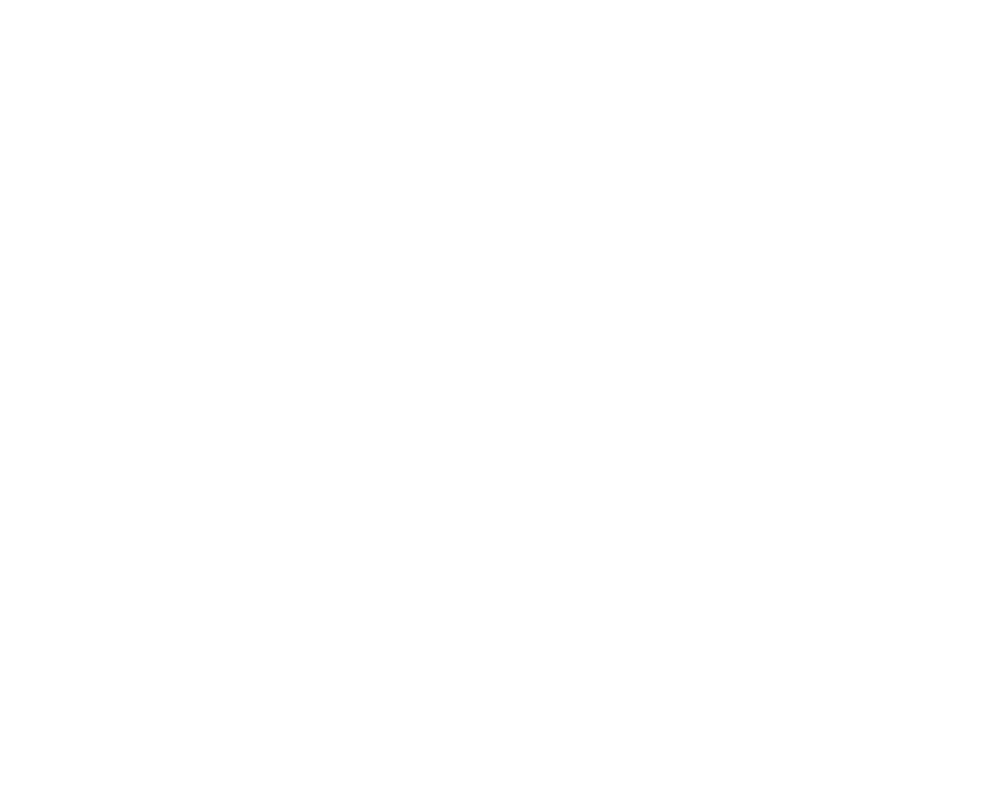
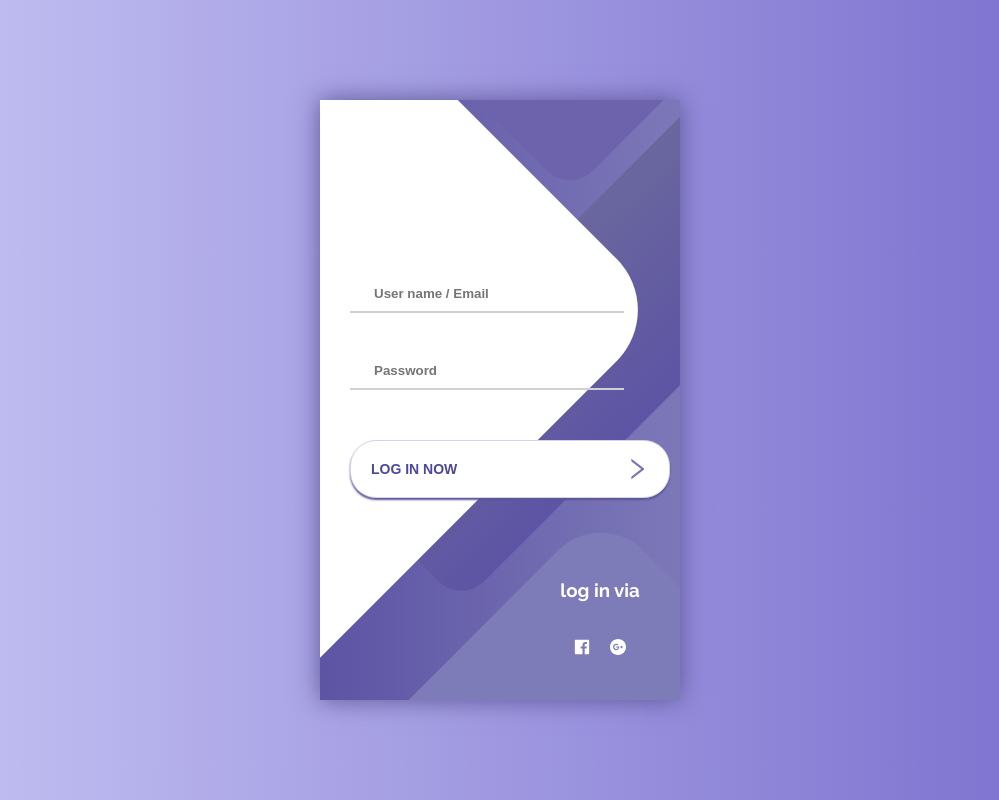
Before and after one commit to leduong290300/Message, a React (Create React App) app in the folder app/: page /login in a window 1280 px wide. Shown: the whole page, without its empty margins (140-1139 px from the left). Built offline with nearby package versions, Linux system fonts and the light colour scheme; no server answers.

Commit message:
Design-Login

```diff
--- a/app/src/App.js
+++ b/app/src/App.js
@@ -1,5 +1,24 @@
 import React from "react";
-
+import { BrowserRouter as Router, Switch, Route } from "react-router-dom";
+import * as ROUTER from "./Routes/index";
+import Login from "./Pages/Login/Login";
+import WindowChat from "./Pages/WindowChat/WindowChat";
+import AuthProvider from "./Context/AuthContext";
 export default function App() {
-  return <div></div>;
+  return (
+    <>
+      <Router>
+        <AuthProvider>
+          <Switch>
+            <Route path={ROUTER.LOGIN}>
+              <Login />
+            </Route>
+            <Route path={ROUTER.WINDOWCHAT}>
+              <WindowChat />
+            </Route>
+          </Switch>
+        </AuthProvider>
+      </Router>
+    </>
+  );
 }
--- /dev/null
+++ b/app/src/Components/LoginForm/LoginForm.css
@@ -0,0 +1,162 @@
+@import url("https://fonts.googleapis.com/css?family=Raleway:400,700");
+
+.container {
+  display: flex;
+  align-items: center;
+  justify-content: center;
+  min-height: 100vh;
+}
+
+.screen {
+  background: linear-gradient(90deg, #5d54a4, #7c78b8);
+  position: relative;
+  height: 600px;
+  width: 360px;
+  box-shadow: 0px 0px 24px #5c5696;
+}
+
+.screen__content {
+  z-index: 1;
+  position: relative;
+  height: 100%;
+}
+
+.screen__background {
+  position: absolute;
+  top: 0;
+  left: 0;
+  right: 0;
+  bottom: 0;
+  z-index: 0;
+  -webkit-clip-path: inset(0 0 0 0);
+  clip-path: inset(0 0 0 0);
+}
+
+.screen__background__shape {
+  transform: rotate(45deg);
+  position: absolute;
+}
+
+.screen__background__shape1 {
+  height: 520px;
+  width: 520px;
+  background: #fff;
+  top: -50px;
+  right: 120px;
+  border-radius: 0 72px 0 0;
+}
+
+.screen__background__shape2 {
+  height: 220px;
+  width: 220px;
+  background: #6c63ac;
+  top: -172px;
+  right: 0;
+  border-radius: 32px;
+}
+
+.screen__background__shape3 {
+  height: 540px;
+  width: 190px;
+  background: linear-gradient(270deg, #5d54a4, #6a679e);
+  top: -24px;
+  right: 0;
+  border-radius: 32px;
+}
+
+.screen__background__shape4 {
+  height: 400px;
+  width: 200px;
+  background: #7e7bb9;
+  top: 420px;
+  right: 50px;
+  border-radius: 60px;
+}
+
+.login {
+  width: 320px;
+  padding: 30px;
+  padding-top: 156px;
+}
+
+.login__field {
+  padding: 20px 0px;
+  position: relative;
+}
+
+.login__input {
+  border: none;
+  border-bottom: 2px solid #d1d1d4;
+  background: none;
+  padding: 10px;
+  padding-left: 24px;
+  font-weight: 700;
+  width: 75%;
+  transition: 0.2s;
+}
+
+.login__input:active,
+.login__input:focus,
+.login__input:hover {
+  outline: none;
+  border-bottom-color: #6a679e;
+}
+
+.login__submit {
+  background: #fff;
+  font-size: 14px;
+  margin-top: 30px;
+  padding: 16px 20px;
+  border-radius: 26px;
+  border: 1px solid #d4d3e8;
+  text-transform: uppercase;
+  font-weight: 700;
+  display: flex;
+  align-items: center;
+  width: 100%;
+  color: #4c489d;
+  box-shadow: 0px 2px 2px #5c5696;
+  cursor: pointer;
+  transition: 0.2s;
+}
+
+.login__submit:active,
+.login__submit:focus,
+.login__submit:hover {
+  border-color: #6a679e;
+  outline: none;
+}
+
+.button__icon {
+  font-size: 24px;
+  margin-left: auto;
+  color: #7875b5;
+}
+
+.social-login {
+  position: absolute;
+  height: 140px;
+  width: 160px;
+  text-align: center;
+  bottom: 0px;
+  right: 0px;
+  color: #fff;
+}
+
+.social-icons {
+  display: flex;
+  align-items: center;
+  justify-content: center;
+}
+
+.social-login__icon {
+  padding: 20px 10px;
+  color: #fff;
+  text-decoration: none;
+  text-shadow: 0px 0px 8px #7875b5;
+}
+
+.social-login__icon:hover {
+  transform: scale(1.5);
+  cursor: pointer;
+}
--- /dev/null
+++ b/app/src/Components/LoginForm/LoginForm.js
@@ -0,0 +1,61 @@
+import React from "react";
+import "./LoginForm.css";
+import {
+  FacebookFilled,
+  GooglePlusCircleFilled,
+  RightOutlined,
+} from "@ant-design/icons";
+
+import firebase, { auth } from "../../Firebase/config";
+
+const fbProvider = new firebase.auth.FacebookAuthProvider();
+export default function LoginForm() {
+  const loginWithFacebook = () => {
+    auth.signInWithPopup(fbProvider);
+  };
+
+  return (
+    <div className="container">
+      <div className="screen">
+        <div className="screen__content">
+          <form className="login">
+            <div className="login__field">
+              <input
+                type="text"
+                className="login__input"
+                placeholder="User name / Email"
+              />
+            </div>
+            <div className="login__field">
+              <input
+                type="password"
+                className="login__input"
+                placeholder="Password"
+              />
+            </div>
+            <button className="button login__submit">
+              <span className="button__text">Log In Now</span>
+              <RightOutlined className="button__icon" />
+            </button>
+          </form>
+          <div className="social-login">
+            <h3>log in via</h3>
+            <div className="social-icons">
+              <FacebookFilled
+                className="social-login__icon "
+                onClick={loginWithFacebook}
+              />
+              <GooglePlusCircleFilled className="social-login__icon " />
+            </div>
+          </div>
+        </div>
+        <div className="screen__background">
+          <span className="screen__background__shape screen__background__shape4"></span>
+          <span className="screen__background__shape screen__background__shape3"></span>
+          <span className="screen__background__shape screen__background__shape2"></span>
+          <span className="screen__background__shape screen__background__shape1"></span>
+        </div>
+      </div>
+    </div>
+  );
+}
--- /dev/null
+++ b/app/src/Context/AuthContext.js
@@ -0,0 +1,40 @@
+import React, { useEffect, createContext, useState } from "react";
+import { useHistory } from "react-router-dom";
+import { auth } from "../Firebase/config";
+import * as ROUTER from "../Routes/index";
+import { Spin } from "antd";
+export const AuthProvider = createContext();
+
+export default function AuthContext({ children }) {
+  const history = useHistory();
+  const [user, setUser] = useState({});
+  const [isLoading, setIsLoading] = useState(true);
+  useEffect(() => {
+    const sub = auth.onAuthStateChanged((user) => {
+      if (user) {
+        const { displayName, email, uid, photoURL } = user;
+        setUser({
+          displayName,
+          email,
+          uid,
+          photoURL,
+        });
+        setIsLoading(false);
+        history.push(ROUTER.WINDOWCHAT);
+        return;
+      }
+      setUser({});
+      setIsLoading(false);
+      history.push(ROUTER.LOGIN);
+    });
+    //Clean function
+    return () => {
+      sub();
+    };
+  }, [history]);
+  return (
+    <AuthProvider.Provider value={{ user }}>
+      {isLoading ? <Spin size="large" /> : children}
+    </AuthProvider.Provider>
+  );
+}
--- /dev/null
+++ b/app/src/Firebase/config.js
@@ -0,0 +1,19 @@
+import firebase from "firebase/app";
+import "firebase/auth";
+import "firebase/firestore";
+import "firebase/analytics";
+const firebaseConfig = {
+  apiKey: "AIzaSyCe0w0GEKwLGTke88kBosS6YlfedKrfzJw",
+  authDomain: "message-1b1a1.firebaseapp.com",
+  projectId: "message-1b1a1",
+  storageBucket: "message-1b1a1.appspot.com",
+  messagingSenderId: "230368877767",
+  appId: "1:230368877767:web:4a27ae7d5101c5256a32e2",
+  measurementId: "G-PQLDJ3SRBL",
+};
+firebase.initializeApp(firebaseConfig);
+firebase.analytics();
+const auth = firebase.auth();
+const database = firebase.firestore();
+export { auth, database };
+export default firebase;
--- /dev/null
+++ b/app/src/Pages/Login/Login.css
@@ -0,0 +1,8 @@
+#login {
+  background: linear-gradient(90deg, #c7c5f4, #776bcc);
+  box-sizing: border-box;
+  margin: 0;
+  padding: 0;
+  font-family: Raleway, sans-serif;
+  overflow: hidden;
+}
--- /dev/null
+++ b/app/src/Pages/Login/Login.js
@@ -0,0 +1,10 @@
+import React from "react";
+import "./Login.css";
+import LoginForm from "../../Components/LoginForm/LoginForm";
+export default function Login() {
+  return (
+    <div id="login">
+      <LoginForm />
+    </div>
+  );
+}
--- /dev/null
+++ b/app/src/Pages/WindowChat/WindowChat.js
@@ -0,0 +1,5 @@
+import React from "react";
+
+export default function WindowChat() {
+  return <div></div>;
+}
--- /dev/null
+++ b/app/src/Routes/index.js
@@ -0,0 +1,2 @@
+export const LOGIN = "/login";
+export const WINDOWCHAT = "/";
```
